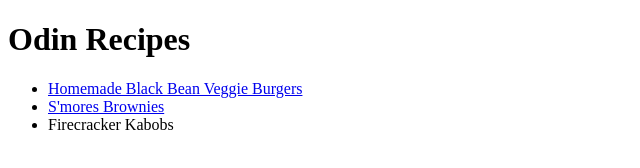
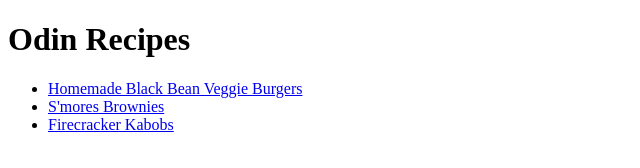
Before and after one commit to abhishekjc9/odin-recipes, a plain HTML site: page index.html in a window 1280 px wide. Shown: the whole page, without its empty margins (0-640 px from the left). Drawn offline with Linux system fonts and the light colour scheme.

Commit message:
Fixing link for a recipe
Correcting the typo to link to Firecracker Kabobs recipe

```diff
--- a/index.html
+++ b/index.html
@@ -10,7 +10,7 @@
     <ul>
         <li><a href="recipes/homemade_black_bean_veggie_burgers.html">Homemade Black Bean Veggie Burgers</a></li>
         <li><a href="recipes/smores_brownies.html">S'mores Brownies</a></li>
-        <li><a href="recipes/firecracker_kabobs.html"></a>Firecracker Kabobs</li>
+        <li><a href="recipes/firecracker_kabobs.html">Firecracker Kabobs</a></li>
     </ul>
     </body>
 </html>
```
